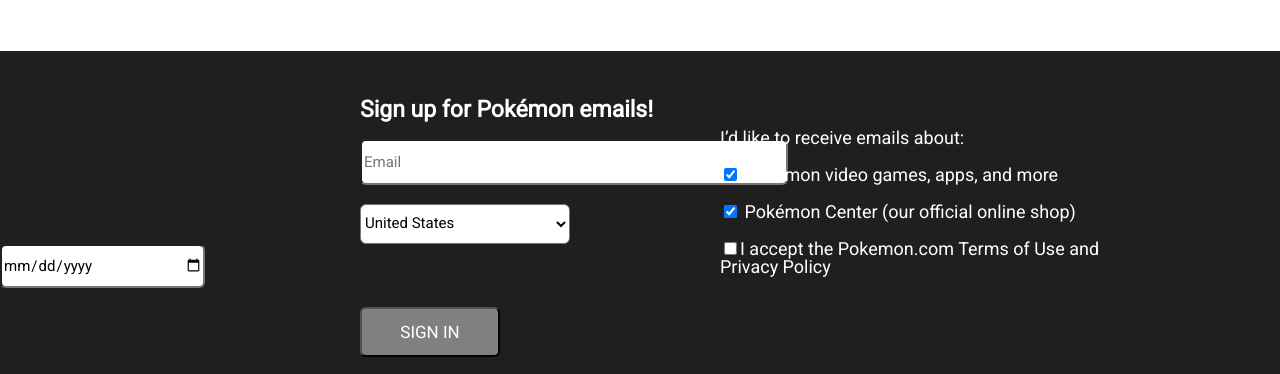
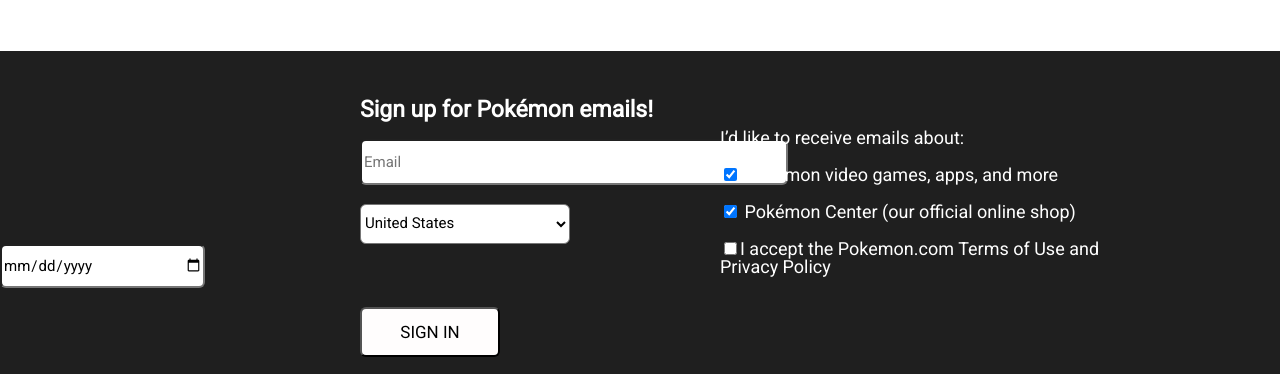
Before and after one commit to akanaskhan/pokemon-web-clone, a plain HTML site: page index.html in a window 1280 px wide. In both pictures the pointer is over the button "SIGN IN". Shown: the part 2380-2754 px from the top of the page. Drawn offline with Linux system fonts and the light colour scheme.

Commit message:
Update style.css

```diff
--- a/style.css
+++ b/style.css
@@ -675,8 +675,8 @@ body {
     font-size: 17px;
     color: white;
   }
-  /* .footer > .formleft > button:hover{
-    font-size: 20px;
-    width: 180px;
-    height: 70px;
-  } */
+  .footer > .formleft > button:hover{
+    background-color: rgb(255, 253, 253);
+    color: black;
+    transition: ease-in-out 0.4s all;
+  }
```
